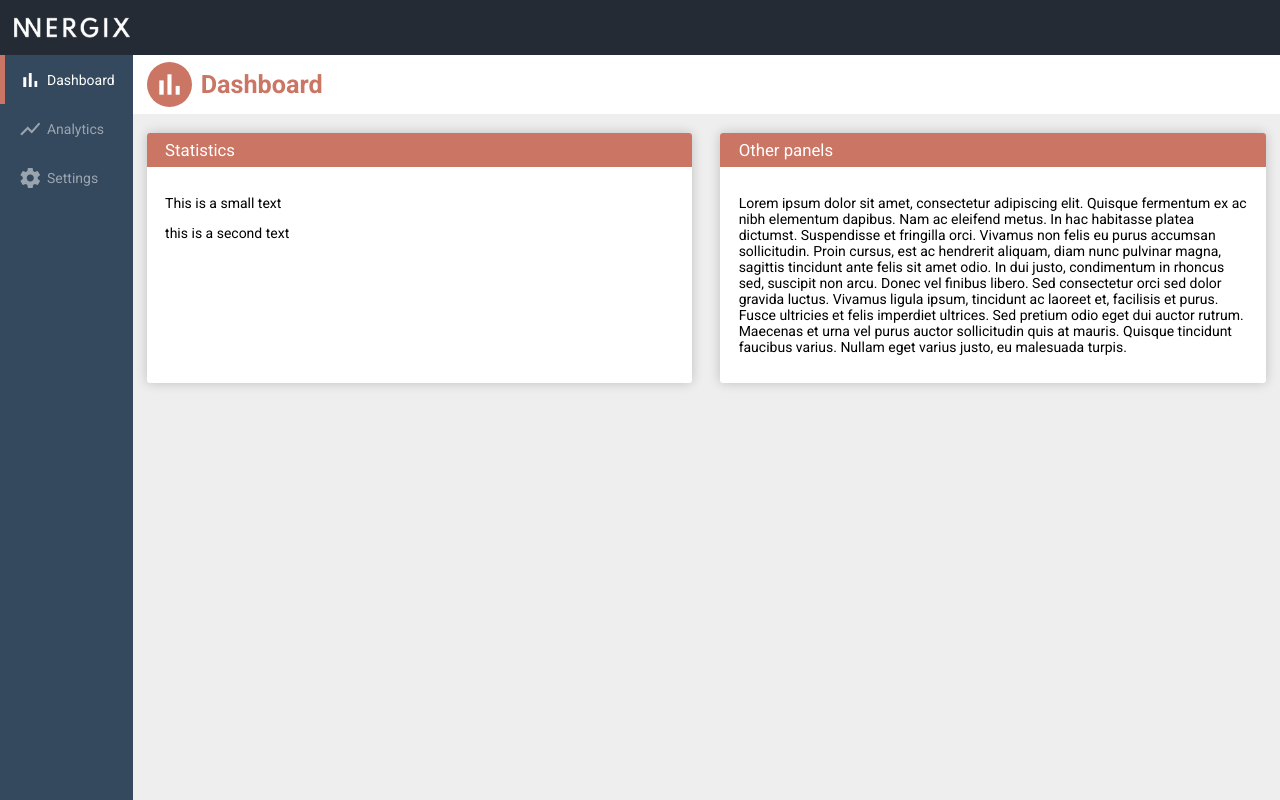
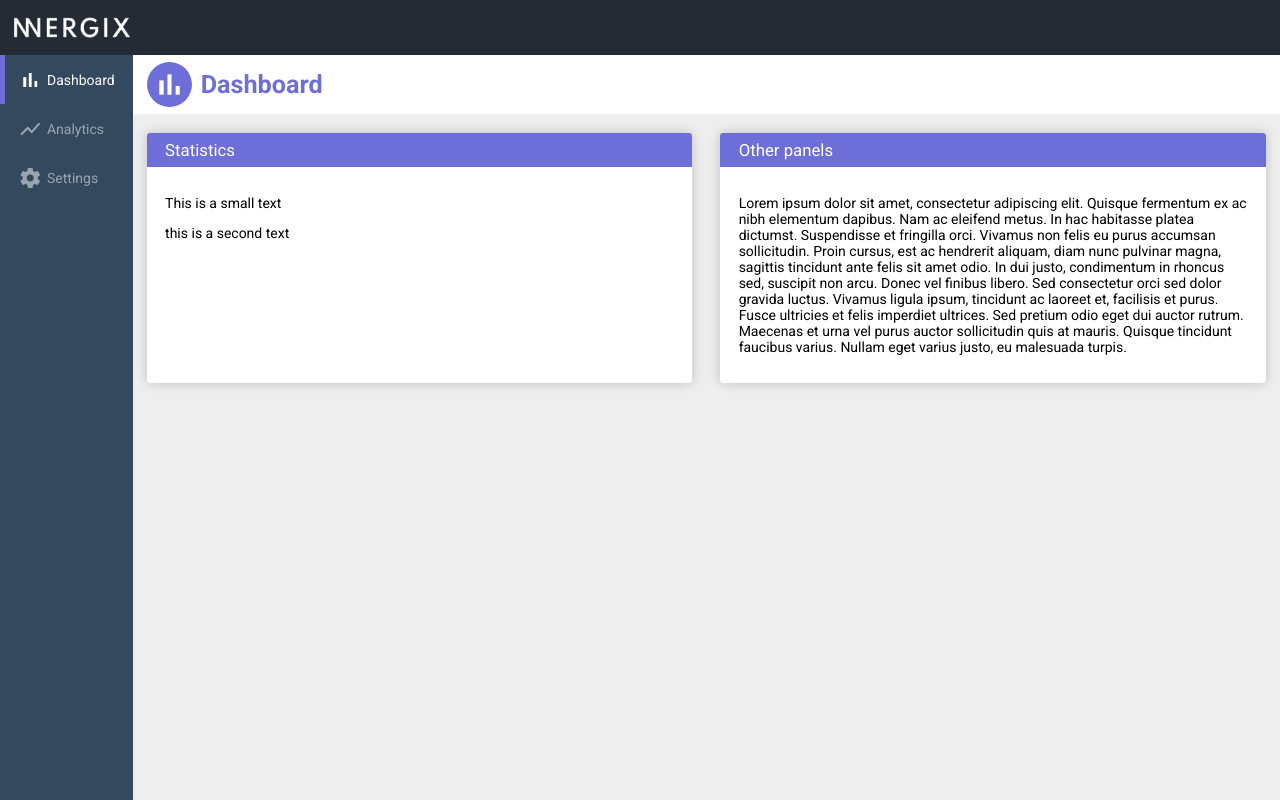
Before and after one commit to onepopcorn/nnergix, a React (Vite) app: page / in a window 1280 px wide. Built offline with nearby package versions, Linux system fonts and the light colour scheme.

Commit message:
Refactor: change color styles

```diff
--- a/src/index.css
+++ b/src/index.css
@@ -2,7 +2,7 @@
     /* Colors */
     --color-main: #242b35;
     --color-alt: #ffffff;
-    --color-accent: #cb7565;
+    --color-accent: #6d6ed7;
     --color-main-bg: #eeeeee;
     --color-alt-bg: #34495e;
 
```
